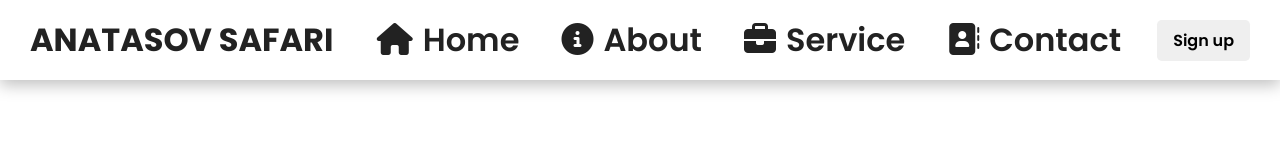
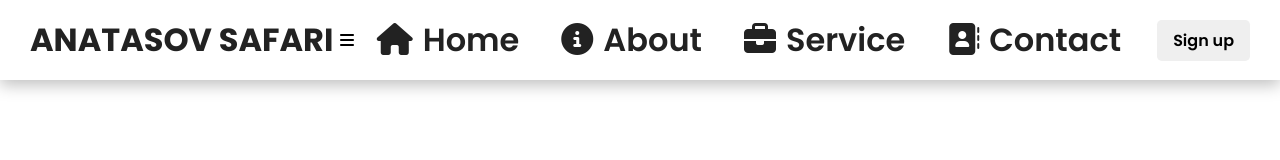
Before and after one commit to raj-codertz/tourism-reactjs-app, a React (Vite) app: page / in a window 1280 px wide. Shown: the top 160 px of the page. Built offline with nearby package versions, Linux system fonts and the light colour scheme.

Commit message:
some changes in navbar

```diff
--- a/src/components/Navbar.jsx
+++ b/src/components/Navbar.jsx
@@ -1,10 +1,21 @@
+import { Component } from "react";
 import './Navbar.css'
 import { Menu } from './Menu'
 
-const Navbar = () => {
+
+class Navbar extends Component {
+ state= { clicked: false }
+
+ handleClick = () => {
+    this.setState( { clicked: !this.state.clicked })
+ }
+  render() {
     return (
         <nav className='navbar'>
             <h1 className='logo'>ANATASOV SAFARI</h1>
+            <div className='hambuger' onClick={ this.handleClick }>
+               <i className={ this.state.clicked ? "fa fa-times" : "fa fa-bars"}></i>
+            </div>
             <ul className='menu'>
               { Menu.map((item, index)=> {
                 return (
@@ -20,5 +31,6 @@ const Navbar = () => {
         </nav>
       )
   }
+}
 
-export default Navbar
+export default Navbar;
```
Lines whose indentation alone changed are shown as unchanged.
